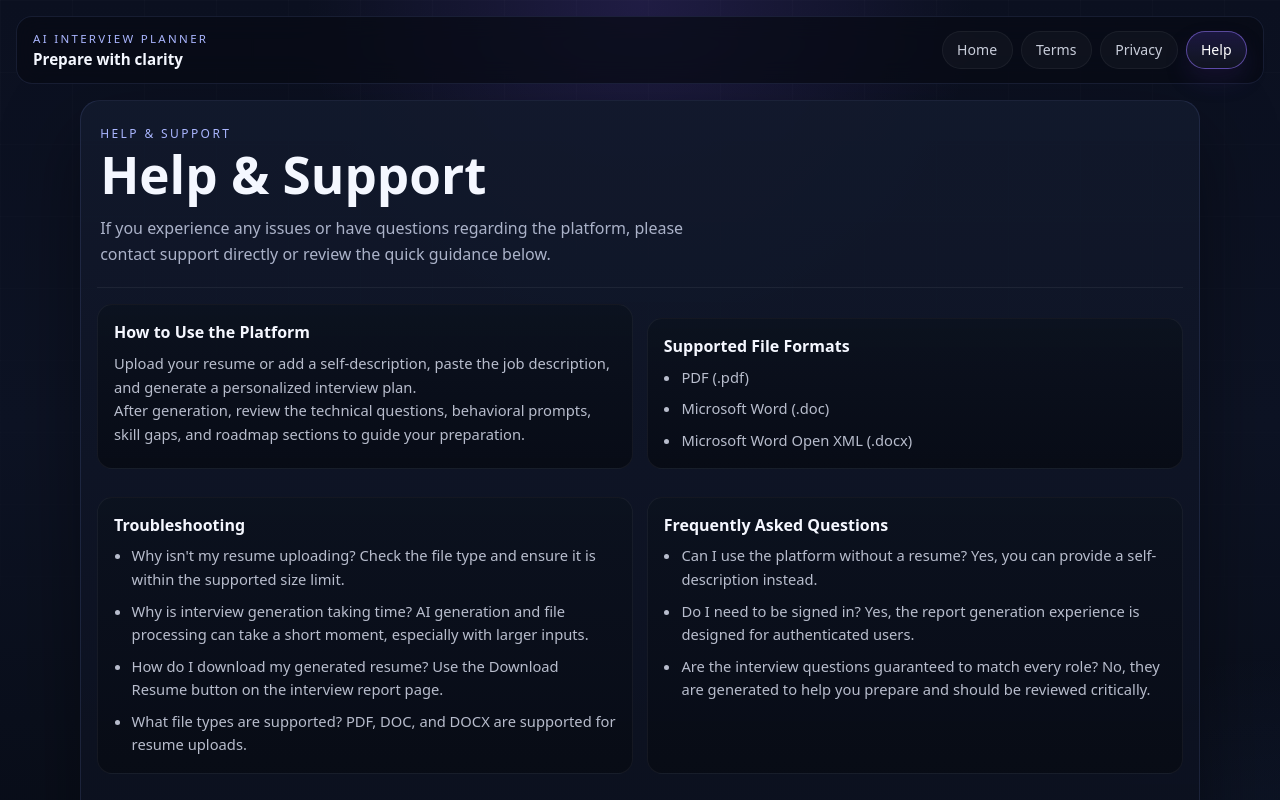
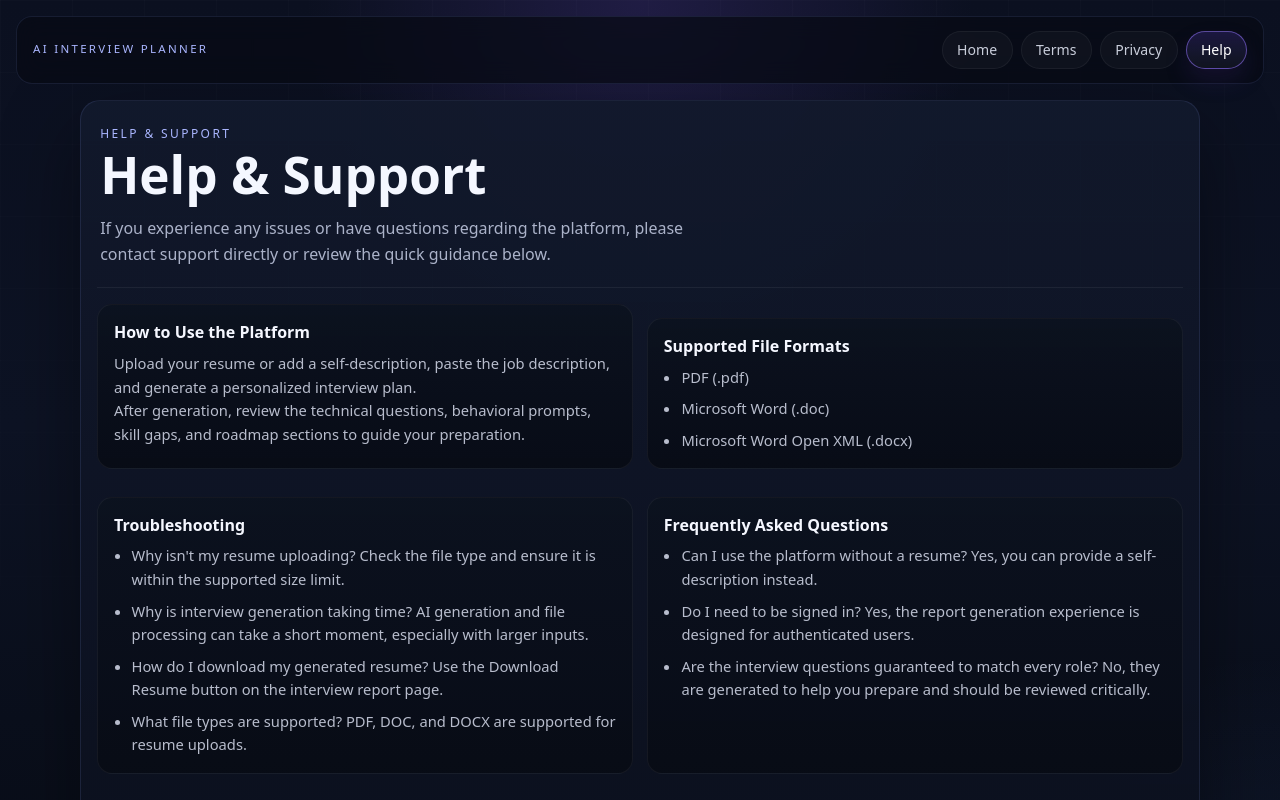
Before and after one commit to kushal09-11/ai-interview-preparation-platform, a React app in the folder Frontend/: page /help in a window 1280 px wide. Shown: the top 800 px of the page. Built offline with nearby package versions, Linux system fonts and the light colour scheme; no server answers; the HTML template or start-up script is replaced by a standard one.

Commit message:
Updated Navbar

```diff
--- a/Frontend/src/components/navigation/SiteNavbar.jsx
+++ b/Frontend/src/components/navigation/SiteNavbar.jsx
@@ -14,7 +14,6 @@ const SiteNavbar = () => {
             <div className="site-navbar__inner">
                 <div className="site-navbar__brand">
                     <p className="site-navbar__eyebrow">AI Interview Planner</p>
-                    <p className="site-navbar__title">Prepare with clarity</p>
                 </div>
 
                 <nav className="site-navbar__nav" aria-label="Primary">
--- a/Frontend/src/features/interview/pages/Home.jsx
+++ b/Frontend/src/features/interview/pages/Home.jsx
@@ -61,6 +61,8 @@ const Home = () => {
 
   return (
     <main className="home">
+      <SiteNavbar />
+
       <section className="hero-copy" aria-labelledby="interview-title">
         <p className="eyebrow">AI Interview Planner</p>
         <h1 id="interview-title">Create Your Custom Interview Plan</h1>
@@ -69,8 +71,6 @@ const Home = () => {
           the analysis layer is wired in.
         </p>
       </section>
-
-      <SiteNavbar />
 
       <div className="site-container">
         <section className="interview-card" aria-label="Interview inputs">
```
